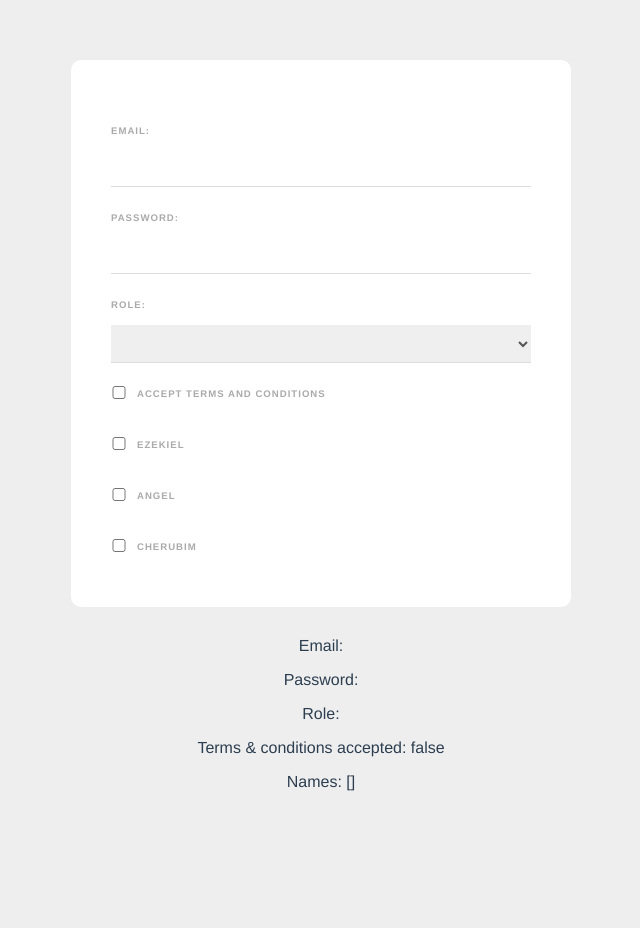
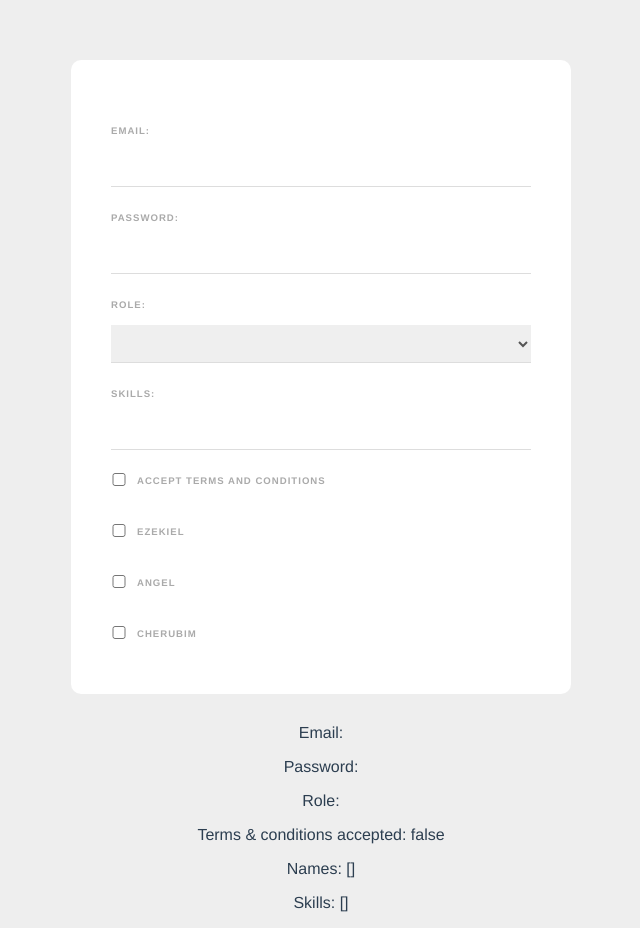
Before and after one commit to vanheaven-ui/form-inputs-vue, a Vue app: page / in a window 1280 px wide. Shown: the whole page, without its empty margins (319-959 px from the left). Before the commit the page ends 807 px from the top, so only its background shows below. Built offline with nearby package versions, Linux system fonts and the light colour scheme.

Commit message:
Add interactivity of keyboard events to listen to user input

```diff
--- a/src/components/SignupForm.vue
+++ b/src/components/SignupForm.vue
@@ -13,6 +13,10 @@
       <option value="Web designer">Web designer</option>
       <option value="Full-stack developer">Full-stack developer</option>
     </select>
+
+    <label>Skills:</label>
+    <input type="text" v-model="tempSkill" @keyup.alt="addSkill" />
+    <p class="pill" v-for="skill in skills" :key="skill">{{ skill }}</p>
 
     <input type="checkbox" v-model="terms" />
     <label>Accept terms and conditions</label>
@@ -38,6 +42,7 @@
     <p>Role: {{ role }}</p>
     <p>Terms &#38; conditions accepted: {{ terms }}</p>
     <p>Names: {{ names }}</p>
+    <p>Skills: {{ skills }}</p>
   </div>
 </template>
 
@@ -51,7 +56,16 @@
       role: "",
       terms: false,
       names: [],
+      tempSkill: "",
+      skills: [],
     };
+  },
+  methods: {
+    addSkill(e) {
+      if (e.key === "," && this.tempSkill) {
+        this.skills.push(this.tempSkill);
+      }
+    },
   },
 };
 </script>
```
